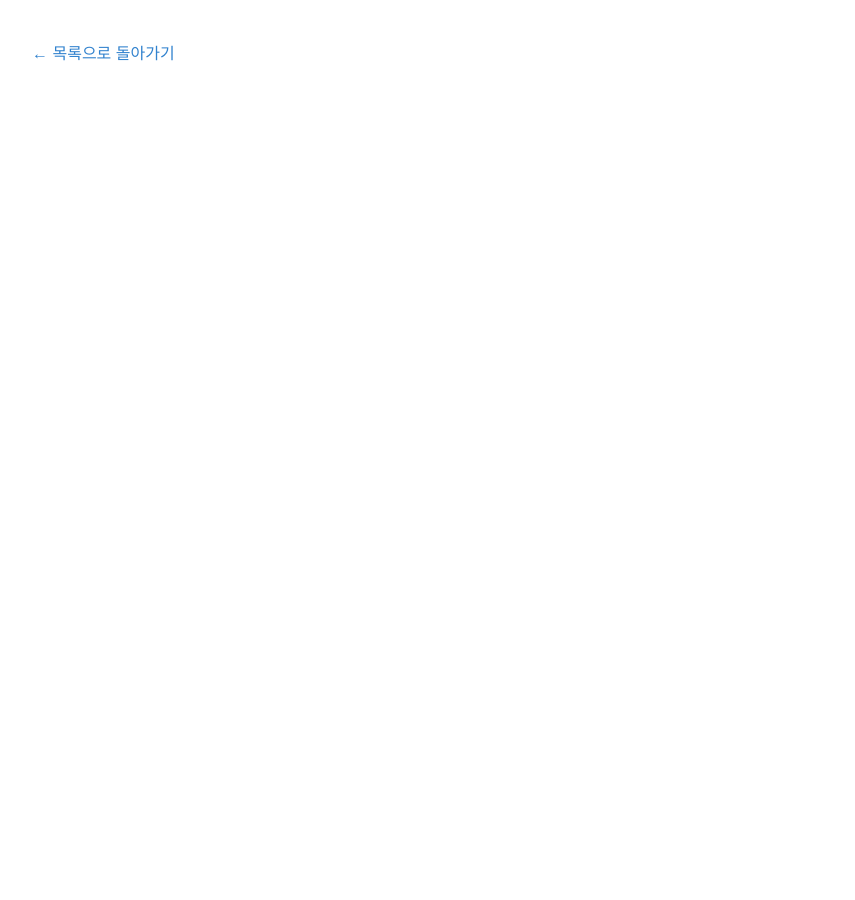
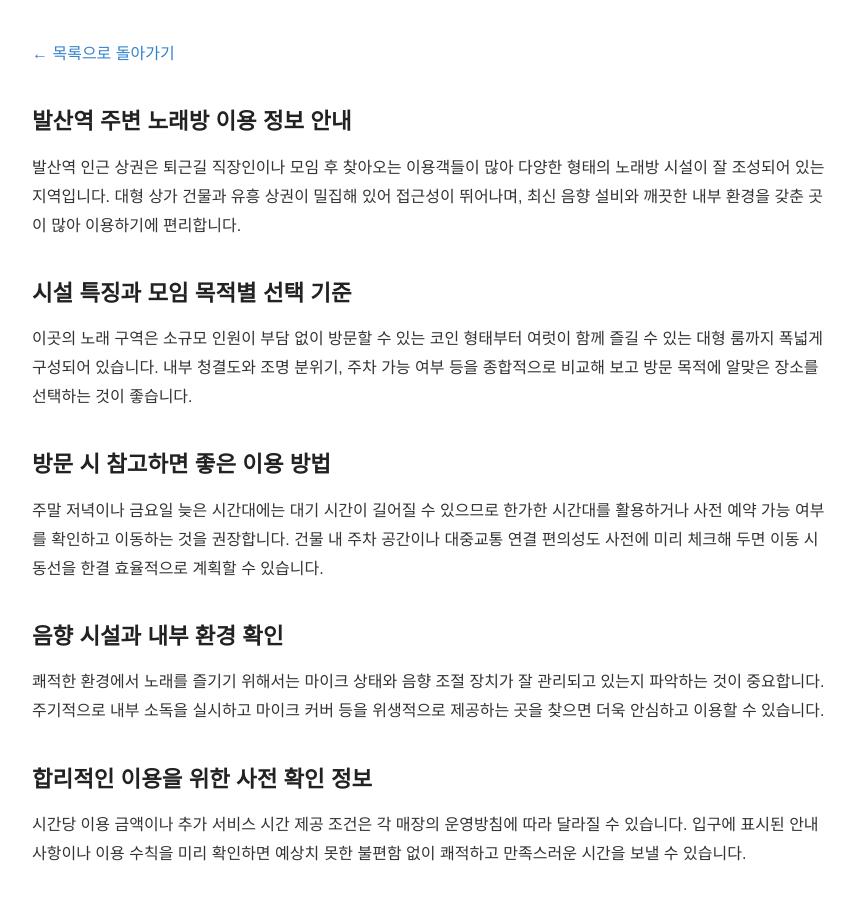
Before and after one commit to mqlwmsltm-arch/bp-t3b06-bs-kb-real, a plain HTML site: page posts/myth-002-1l4v4jc.html in a window 1280 px wide. Shown: the whole page, without its empty margins (208-1063 px from the left). Before the commit the page ends 800 px from the top, so only its background shows below. Drawn offline with Linux system fonts and the light colour scheme.

```diff
--- a/posts/myth-002-1l4v4jc.html
+++ b/posts/myth-002-1l4v4jc.html
@@ -22,7 +22,20 @@
     <a href="../index.html">← 목록으로 돌아가기</a>
   </header>
   <main>
+<h2>발산역 주변 노래방 이용 정보 안내</h2>
+<p>발산역 인근 상권은 퇴근길 직장인이나 모임 후 찾아오는 이용객들이 많아 다양한 형태의 노래방 시설이 잘 조성되어 있는 지역입니다. 대형 상가 건물과 유흥 상권이 밀집해 있어 접근성이 뛰어나며, 최신 음향 설비와 깨끗한 내부 환경을 갖춘 곳이 많아 이용하기에 편리합니다.</p>
 
+<h2>시설 특징과 모임 목적별 선택 기준</h2>
+<p>이곳의 노래 구역은 소규모 인원이 부담 없이 방문할 수 있는 코인 형태부터 여럿이 함께 즐길 수 있는 대형 룸까지 폭넓게 구성되어 있습니다. 내부 청결도와 조명 분위기, 주차 가능 여부 등을 종합적으로 비교해 보고 방문 목적에 알맞은 장소를 선택하는 것이 좋습니다.</p>
+
+<h2>방문 시 참고하면 좋은 이용 방법</h2>
+<p>주말 저녁이나 금요일 늦은 시간대에는 대기 시간이 길어질 수 있으므로 한가한 시간대를 활용하거나 사전 예약 가능 여부를 확인하고 이동하는 것을 권장합니다. 건물 내 주차 공간이나 대중교통 연결 편의성도 사전에 미리 체크해 두면 이동 시 동선을 한결 효율적으로 계획할 수 있습니다.</p>
+
+<h2>음향 시설과 내부 환경 확인</h2>
+<p>쾌적한 환경에서 노래를 즐기기 위해서는 마이크 상태와 음향 조절 장치가 잘 관리되고 있는지 파악하는 것이 중요합니다. 주기적으로 내부 소독을 실시하고 마이크 커버 등을 위생적으로 제공하는 곳을 찾으면 더욱 안심하고 이용할 수 있습니다.</p>
+
+<h2>합리적인 이용을 위한 사전 확인 정보</h2>
+<p>시간당 이용 금액이나 추가 서비스 시간 제공 조건은 각 매장의 운영방침에 따라 달라질 수 있습니다. 입구에 표시된 안내 사항이나 이용 수칙을 미리 확인하면 예상치 못한 불편함 없이 쾌적하고 만족스러운 시간을 보낼 수 있습니다.</p>
 </main>
 </body>
 </html>
```
